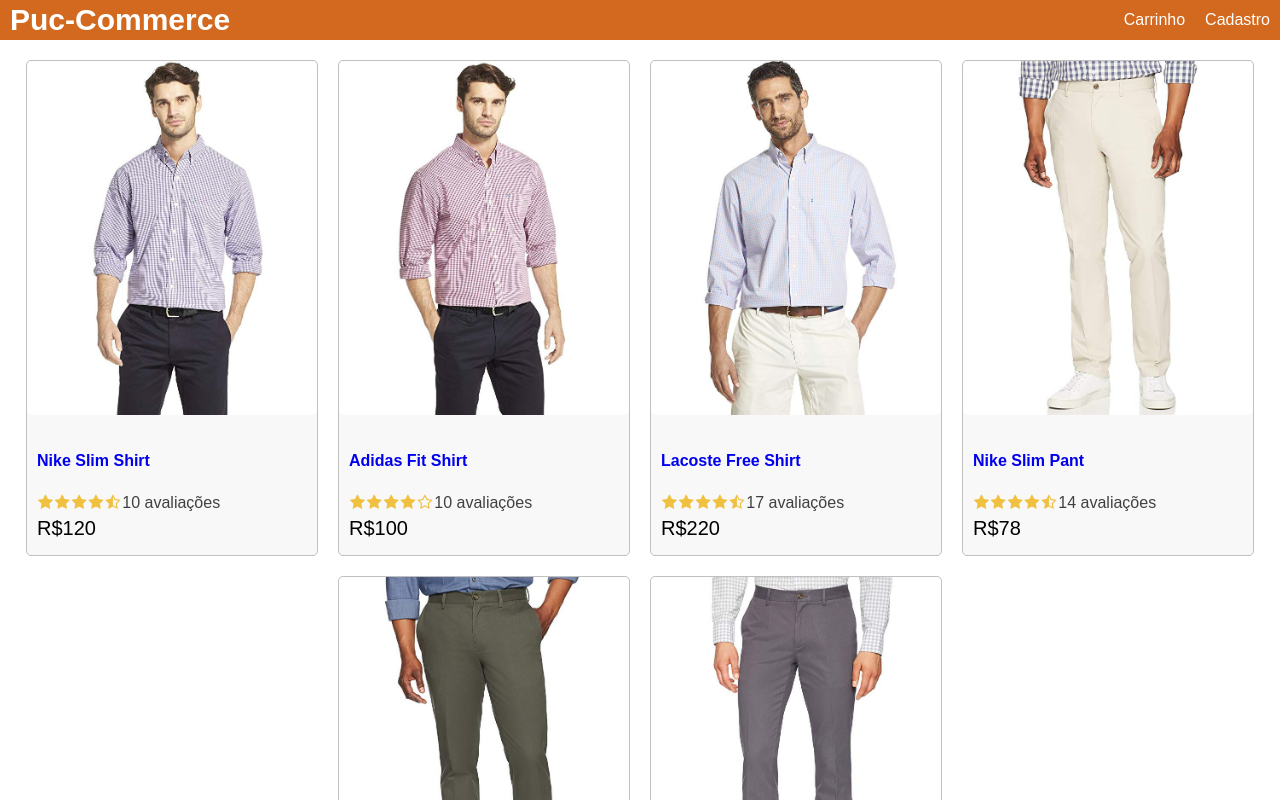
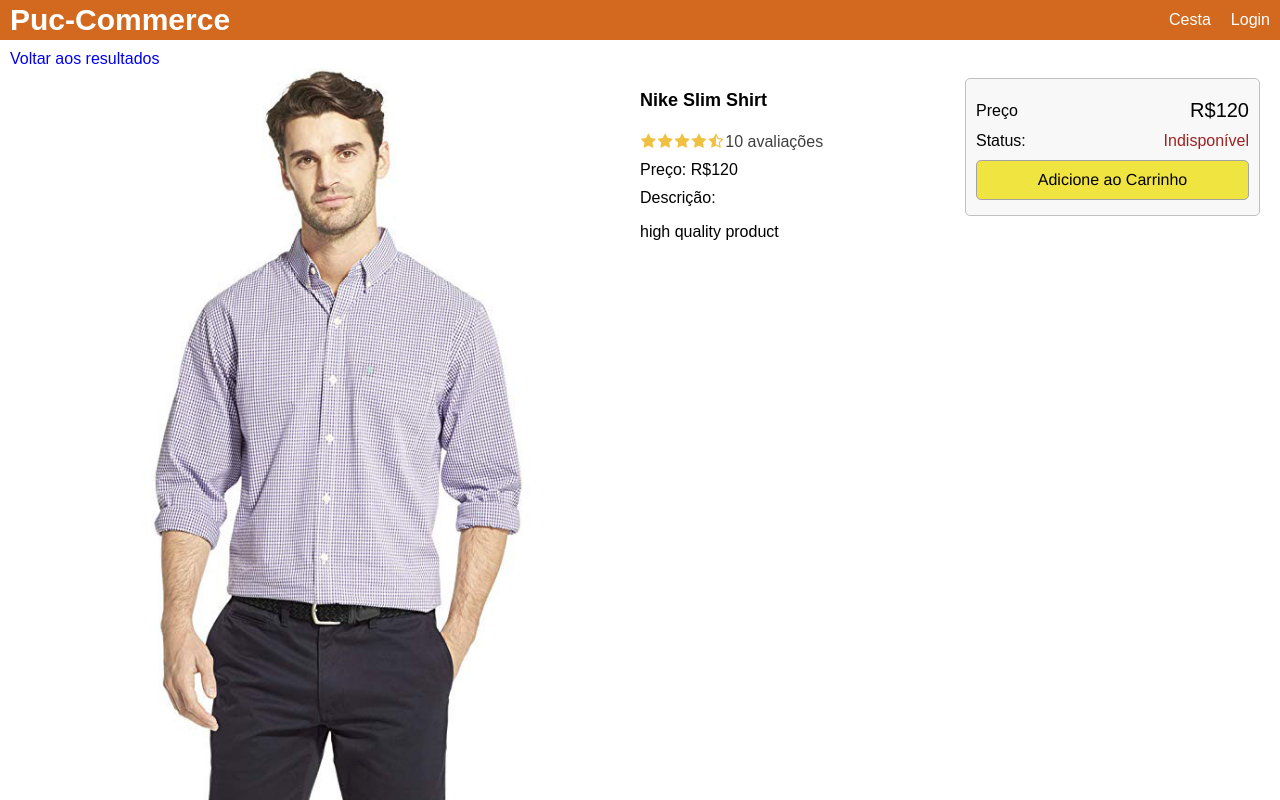
Before and after one commit to carvalhoeiras/puccommerce-app, a React (Create React App) app in the folder client/: page /product/1 in a window 1280 px wide. Shown: the top 800 px of the page. Built offline with nearby package versions, Linux system fonts and the light colour scheme.

Commit message:
Creation of Product and Home Screens and adding it to App.js using Routes

```diff
--- a/client/package.json
+++ b/client/package.json
@@ -8,6 +8,7 @@
     "@testing-library/user-event": "^12.6.0",
     "react": "^17.0.1",
     "react-dom": "^17.0.1",
+    "react-router-dom": "^5.2.0",
     "react-scripts": "4.0.1",
     "web-vitals": "^0.2.4"
   },
--- a/client/src/App.js
+++ b/client/src/App.js
@@ -1,32 +1,29 @@
 import React from 'react';
-import data from './data';
-import Product from './components/Product';
+import {BrowserRouter, Route} from 'react-router-dom'
+import HomeScreen from './screens/HomeScreen';
+import ProductScreen from './screens/ProductScreen';
 
 
 function App() {
   return (
+    <BrowserRouter>
       <div className="grid-container">
               <header className="row">
                   <div>
                       <a className= "brand" href="/">Puc-Commerce</a>
                   </div>
                   <div>
-                    <a href="/cart">Carrinho</a>
-                    <a href="/signin">Cadastro</a>
+                      <a href="/cart">Cesta</a>
+                      <a href="/signin">Login</a>
                   </div>
               </header>
               <main>
-                <div className="row center">
-                  {
-                    data.products.map(product => (
-                      <Product key={product._id} product={product}></Product>
-                    ))
-                  }
-
-                </div>
+                <Route path="/product/:id" component={ProductScreen}></Route>
+                <Route path="/" component={HomeScreen} exact></Route>
               </main>
               <footer className="row center"> Todos os direitos reservados</footer>
           </div>
+        </BrowserRouter>
   );
 }
 
--- a/client/src/data.js
+++ b/client/src/data.js
@@ -6,6 +6,7 @@ const data = {
         category: 'Shirts',
         image: '/images/p1.jpg',
         price: 120,
+        countInStock: 0,
         brand: 'Nike',
         rating: 4.5,
         numReviews: 10,
@@ -17,6 +18,7 @@ const data = {
         category: 'Shirts',
         image: '/images/p2.jpg',
         price: 100,
+        countInStock: 1,
         brand: 'Adidas',
         rating: 4.0,
         numReviews: 10,
@@ -28,6 +30,7 @@ const data = {
         category: 'Shirts',
         image: '/images/p3.jpg',
         price: 220,
+        countInStock: 20,
         brand: 'Lacoste',
         rating: 4.8,
         numReviews: 17,
@@ -39,6 +42,7 @@ const data = {
         category: 'Pants',
         image: '/images/p4.jpg',
         price: 78,
+        countInStock: 3,
         brand: 'Nike',
         rating: 4.5,
         numReviews: 14,
@@ -50,6 +54,7 @@ const data = {
         category: 'Pants',
         image: '/images/p5.jpg',
         price: 65,
+        countInStock: 2,
         brand: 'Puma',
         rating: 4.5,
         numReviews: 10,
@@ -61,6 +66,7 @@ const data = {
         category: 'Pants',
         image: '/images/p6.jpg',
         price: 139,
+        countInStock: 660,
         brand: 'Adidas',
         rating: 4.5,
         numReviews: 15,
--- a/client/src/index.css
+++ b/client/src/index.css
@@ -64,6 +64,35 @@ a:hover{
   color: #182388;
 }
 
+ul {
+  padding: 0;
+  margin: 0;
+  list-style-type: none;
+}
+li {
+  margin-top: 1rem;
+}
+button {
+  padding: 1rem;
+  border-radius: 0.5rem;
+  border: 0.1rem #a4a4a4 solid;
+  font-size: 1.6rem;
+  font-family: Helvetica, Arial, sans-serif;
+  -webkit-font-smoothing: antialiased;
+  -moz-osx-font-smoothing: grayscale;
+  background-color: #f8f8f8;
+  cursor: pointer;
+}
+button:hover {
+  border: 0.1rem #404040 solid;
+}
+button.primary {
+  background-color: rgb(240, 228, 64);
+}
+button.block {
+  width: 100%;
+}
+
 /* Cabeçalho */
 header a{
   color: #ffffff;
@@ -84,6 +113,18 @@ a.brand{
 .row.center{
   justify-content: center;
 }
+
+.row.top{
+  align-items: flex-start;
+}
+
+.col-1{
+  flex: 1 1 25rem;
+}
+
+.col-2{
+  flex: 2 1 50rem;
+}
 /*Imagens*/
 img{
   border-radius: 0.5rem;
@@ -94,6 +135,9 @@ img.medium{
   width: 100%;
 }
 
+img.large {
+  width: 100%;
+}
 /* Exibição dos produtos */
 .card{
   border: 0.1rem #c0c0c0 solid;
@@ -123,3 +167,12 @@ img.medium{
 .rating span:last-child {
 color: #404040;
 }
+
+/* Alertas */
+/* Alert */
+.success {
+  color: #20a020;
+}
+.error {
+  color: #a02020;
+}
--- /dev/null
+++ b/client/src/screens/HomeScreen.js
@@ -0,0 +1,15 @@
+import React from 'react';
+import Product from '../components/Product';
+import data from '../data';
+
+export default function HomeScreen() {
+  return (
+    <div>
+      <div className="row center">
+        {data.products.map((product) => (
+          <Product key={product._id} product={product}></Product>
+        ))}
+      </div>
+    </div>
+  );
+}
--- /dev/null
+++ b/client/src/screens/ProductScreen.js
@@ -0,0 +1,66 @@
+import React from 'react';
+import { Link } from 'react-router-dom';
+import Rating from '../components/Rating';
+import data from '../data';
+
+export default function ProductScreen(props) {
+  const product = data.products.find((x) => x._id === props.match.params.id);
+  if (!product) {
+    return <div> Produto não encontrado</div>;
+  }
+  return (
+    <div>
+      <Link to="/">Voltar aos resultados</Link>
+      <div className="row top">
+        <div className="col-2">
+          <img className="large" src={product.image} alt={product.name}></img>
+        </div>
+        <div className="col-1">
+          <ul>
+            <li>
+              <h1>{product.name}</h1>
+            </li>
+            <li>
+              <Rating
+                rating={product.rating}
+                numReviews={product.numReviews}
+              ></Rating>
+            </li>
+            <li>Preço: R${product.price}</li>
+            <li>
+              Descrição:
+              <p>{product.description}</p>
+            </li>
+          </ul>
+        </div>
+        <div className="col-1">
+          <div className="card card-body">
+            <ul>
+              <li>
+                <div className="row">
+                  <div>Preço</div>
+                  <div className="price">R${product.price}</div>
+                </div>
+              </li>
+              <li>
+                <div className="row">
+                  <div>Status: </div>
+                  <div>
+                    {product.countInStock > 0 ? (
+                      <span className="success">Em estoque</span>
+                    ) : (
+                      <span className="error">Indisponível</span>
+                    )}
+                  </div>
+                </div>
+              </li>
+              <li>
+                <button className="primary block">Adicione ao Carrinho</button>
+              </li>
+            </ul>
+          </div>
+        </div>
+      </div>
+    </div>
+  );
+}
```
Also changed, not shown: 2 other files (tests, documents, lock files or other folders). Lines whose indentation alone changed are shown as unchanged.
